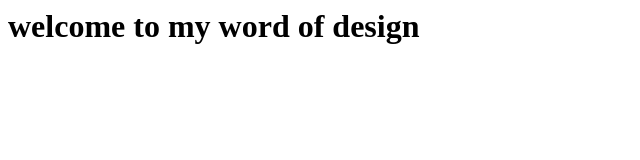
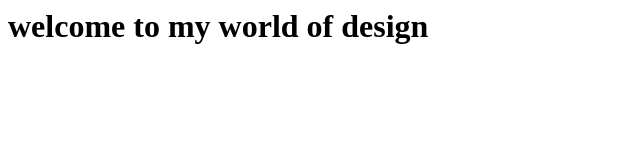
Before and after one commit to Benappiahpoku/benappiahpoku.github.io, a plain HTML site: page index.html in a window 1280 px wide. Shown: the whole page, without its empty margins (0-640 px from the left). Drawn offline with Linux system fonts and the light colour scheme.

Commit message:
Better commit

```diff
--- a/index.html
+++ b/index.html
@@ -1,6 +1,6 @@
 
 <html>
 
-<h1> welcome to my word of design </h1>
+<h1> welcome to my world of design </h1>
 
 </html>
```
